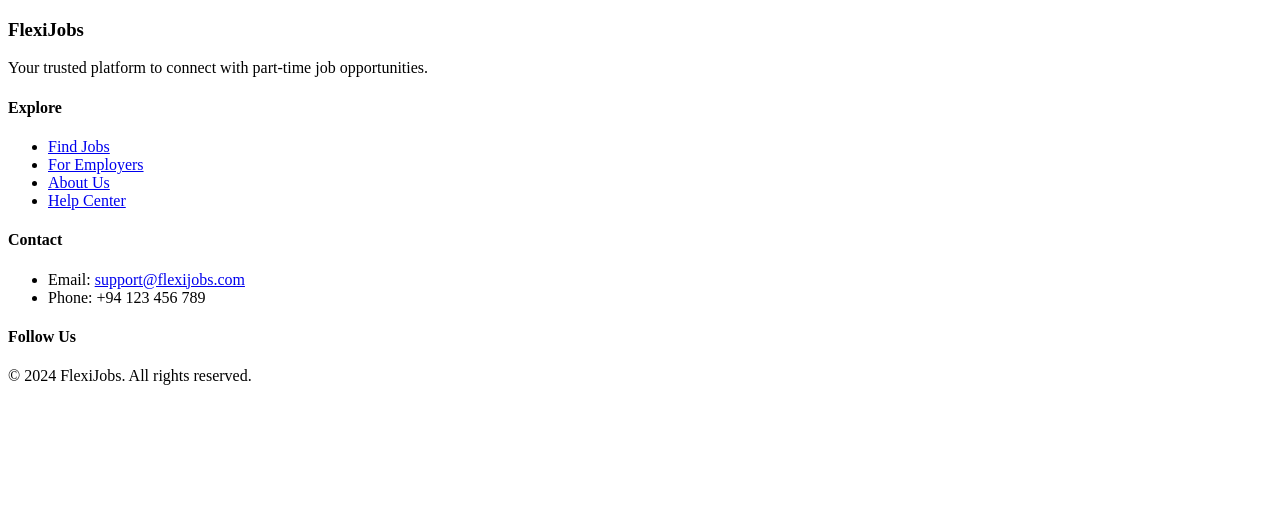
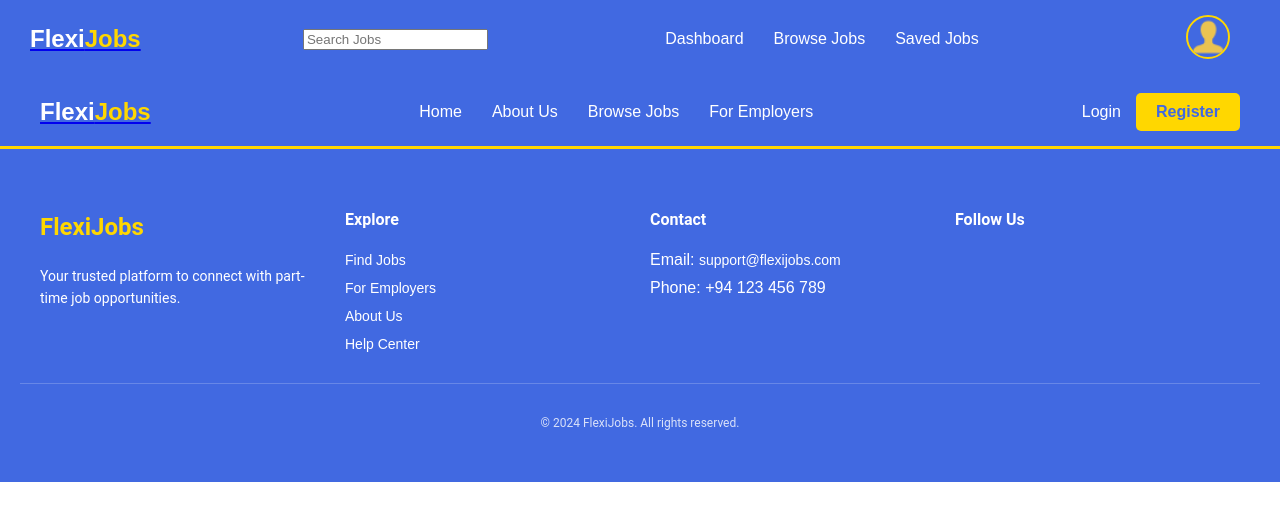
Before and after one commit to shanukaumesh/FlexiJobs, a React (Vite) app in the folder FlexiJobs/frontend/: page / in a window 1280 px wide. Shown: the top 520 px of the page. Built offline with nearby package versions, Linux system fonts and the light colour scheme.

Commit message:
Create Headers

```diff
--- a/FlexiJobs/frontend/src/components/Footer.jsx
+++ b/FlexiJobs/frontend/src/components/Footer.jsx
@@ -1,3 +1,6 @@
+import React from 'react';
+import "../styles/Footer.css";
+
 const Footer = () => {
     return (
       <footer className="footer">
--- a/FlexiJobs/frontend/src/components/Header_LogOutUser.jsx
+++ b/FlexiJobs/frontend/src/components/Header_LogOutUser.jsx
@@ -0,0 +1,36 @@
+import React from "react";
+import "../styles/Header.css";
+
+const Header_LogOutUser = () => {
+  return (
+    <header className="header-logout">
+      <div className="container">
+        {/* Logo */}
+        <div className="logo">
+          <a href="/">
+            <span className="logo-text">Flexi</span>
+            <span className="logo-highlight">Jobs</span>
+          </a>
+        </div>
+
+        {/* Navigation Menu */}
+        <nav className="nav">
+          <ul className="nav-links">
+            <li><a href="/">Home</a></li>
+            <li><a href="/about">About Us</a></li>
+            <li><a href="/jobs">Browse Jobs</a></li>
+            <li><a href="/jobs">For Employers</a></li>
+          </ul>
+        </nav>
+
+        {/* Right Actions */}
+        <div className="header-actions">
+          <a href="/login" className="login-btn">Login</a>
+          <a href="/register" className="cta-btn">Register</a>
+        </div>
+      </div>
+    </header>
+  );
+};
+
+export default Header_LogOutUser;
--- a/FlexiJobs/frontend/src/components/Header_LoggedUser.jsx
+++ b/FlexiJobs/frontend/src/components/Header_LoggedUser.jsx
@@ -0,0 +1,54 @@
+import React from "react";
+import "../styles/Header.css";
+import userProfileImage from "../assets/userProfile.png";
+
+const Header_LoggedUser = () => {
+  return (
+    <header className="header logged-in">
+      <div className="container">
+        {/* Logo */}
+        <div className="logo">
+          <a href="/">
+            <span className="logo-text">Flexi</span>
+            <span className="logo-highlight">Jobs</span>
+          </a>
+        </div>
+
+        <input type="text" className="search-bar" placeholder="Search Jobs" />
+
+        {/* Navigation Menu */}
+        <nav className="nav">
+          <ul className="nav-links">
+            <li><a href="/dashboard">Dashboard</a></li>
+            <li><a href="/jobs">Browse Jobs</a></li>
+            <li><a href="/saved-jobs">Saved Jobs</a></li>
+          </ul>
+        </nav>
+
+        {/* User Actions */}
+        <div className="header-actions">
+          {/* Notifications */}
+          <a href="/notifications" className="notifications-btn">
+            <i className="fas fa-bell"></i>
+          </a>
+
+          {/* User Profile */}
+          <div className="profile-dropdown">
+            <img
+              src={userProfileImage}
+              alt="User Avatar"
+              className="user-avatar"
+            />
+            <div className="dropdown-content">
+              <a href="/profile">My Profile</a>
+              <a href="/settings">Settings</a>
+              <a href="/logout">Logout</a>
+            </div>
+          </div>
+        </div>
+      </div>
+    </header>
+  );
+};
+
+export default Header_LoggedUser;
--- a/FlexiJobs/frontend/src/pages/Home.jsx
+++ b/FlexiJobs/frontend/src/pages/Home.jsx
@@ -1,10 +1,15 @@
 import React from 'react';
 import '../styles/Home.css'; // Updated import path for the CSS
 import Footer from '../components/Footer';
+import Header_LogOutUser from '../components/Header_LogOutUser';
+import Header_LoggedUser from '../components/Header_LoggedUser';
 
 const Home = () => {
     return (
         <div>
+
+            <Header_LoggedUser/>
+            <Header_LogOutUser/>
             <Footer/>
 
         </div>
--- /dev/null
+++ b/FlexiJobs/frontend/src/styles/Header.css
@@ -0,0 +1,177 @@
+/* Global Variables */
+:root {
+    --primary-color: #4169E1; /* Royal Blue */
+    --secondary-color: #FFD700; /* Golden Yellow */
+    --text-color: #FFFFFF; /* White */
+    --hover-color: #FFD700; /* Same as secondary color */
+  }
+
+  /* Base Reset */
+  body, ul {
+    margin: 0;
+    padding: 0;
+    list-style: none;
+    font-family: 'Arial', sans-serif;
+  }
+
+  /* Header Container */
+  .header-logout {
+    background-color: var(--primary-color);
+    padding: 15px 20px;
+    display: flex;
+    justify-content: center;
+    align-items: center;
+    border-bottom: 3px solid var(--hover-color);
+  }
+
+  /* Inner Content */
+  .container {
+    max-width: 1200px;
+    width: 100%;
+    display: flex;
+    justify-content: space-between;
+    align-items: center;
+  }
+
+  /* Logo Styles */
+  .logo {
+    font-size: 24px;
+    font-weight: bold;
+    color: var(--text-color);
+  }
+
+  .logo-text {
+    color: var(--text-color);
+  }
+
+  .logo-highlight {
+    color: var(--secondary-color);
+  }
+
+  /* Navigation Menu */
+  .nav-links {
+    display: flex;
+    gap: 0px;
+  }
+
+  .nav-links a {
+    color: var(--text-color);
+    text-decoration: none;
+    font-size: 16px;
+    font-weight: 500;
+    transition: color 0.3s ease;
+  }
+
+  .nav-links a:hover {
+    color: var(--hover-color);
+  }
+
+  /* Right Actions */
+  .header-actions {
+    display: flex;
+    gap: 15px;
+  }
+
+  .login-btn {
+    color: var(--text-color);
+    font-size: 16px;
+    text-decoration: none;
+    font-weight: 500;
+    transition: color 0.3s ease;
+    border: none; /* Removes any border */
+  }
+
+
+  .login-btn:hover {
+    color: var(--hover-color);
+  }
+
+  .cta-btn {
+    background-color: var(--secondary-color);
+    color: var(--primary-color);
+    padding: 10px 20px;
+    text-decoration: none;
+    font-size: 16px;
+    font-weight: bold;
+    border-radius: 5px;
+    transition: background-color 0.3s ease;
+  }
+
+  .cta-btn:hover {
+    background-color: #FFC107; /* Slightly darker yellow */
+  }
+
+  .header-actions{
+
+    align-items: center;
+
+  }
+
+  /* User Profile Dropdown Styles */
+.profile-dropdown {
+  position: relative;
+  display: inline-block;
+}
+
+.user-avatar {
+  width: 40px;
+  height: 40px;
+  border-radius: 50%;
+  cursor: pointer;
+  border: 2px solid var(--hover-color);
+  transition: transform 0.2s ease-in-out;
+
+}
+
+.user-avatar:hover {
+  transform: scale(1.1);
+}
+
+.dropdown-content {
+  display: none;
+  position: absolute;
+  right: 0;
+  background-color: var(--primary-color);
+  min-width: 150px;
+  border-radius: 5px;
+  box-shadow: 0 5px 10px rgba(0, 0, 0, 0.1);
+  overflow: hidden;
+  z-index: 100;
+}
+
+.profile-dropdown:hover .dropdown-content {
+  display: block;
+}
+
+.dropdown-content a {
+  color: var(--text-color);
+  padding: 10px 15px;
+  text-decoration: none;
+  display: block;
+  font-size: 14px;
+  transition: background-color 0.2s ease;
+}
+
+.dropdown-content a:hover {
+  background-color: var(--hover-color);
+  color: var(--primary-color);
+}
+
+/* Notifications Button */
+.notifications-btn {
+  font-size: 18px;
+  color: var(--text-color);
+  margin-right: 15px;
+  text-decoration: none;
+  transition: transform 0.2s ease-in-out;
+}
+
+.notifications-btn:hover {
+  transform: scale(1.1);
+  color: var(--hover-color);
+}
+
+/* Additional Styling for Logged-in Header */
+.header.logged-in .cta-btn {
+  display: none; /* Remove Register/Login Button for logged-in users */
+}
```
Also changed, not shown: FlexiJobs/frontend/src/assets/user.png (added), FlexiJobs/frontend/src/assets/userProfile.png (added), FlexiJobs/frontend/src/styles/Footer.css (line endings or trailing spaces).
